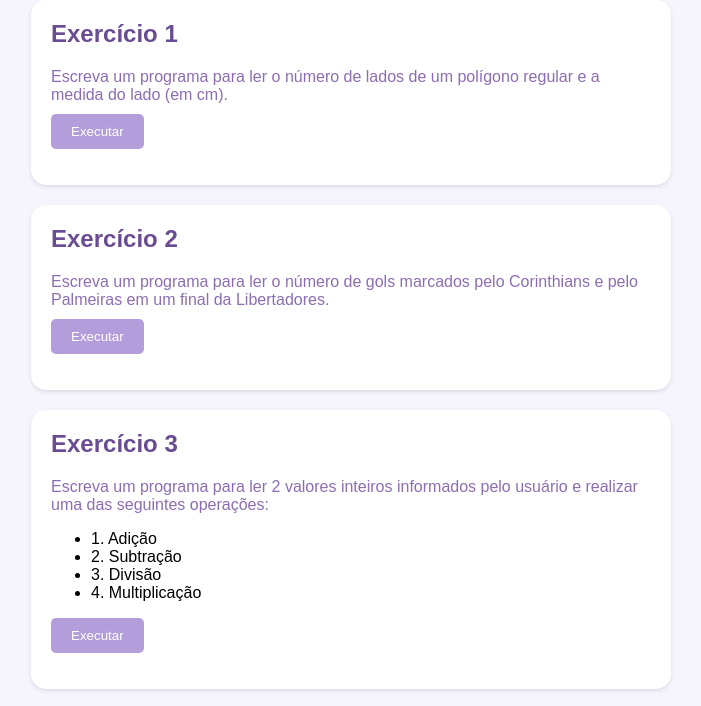
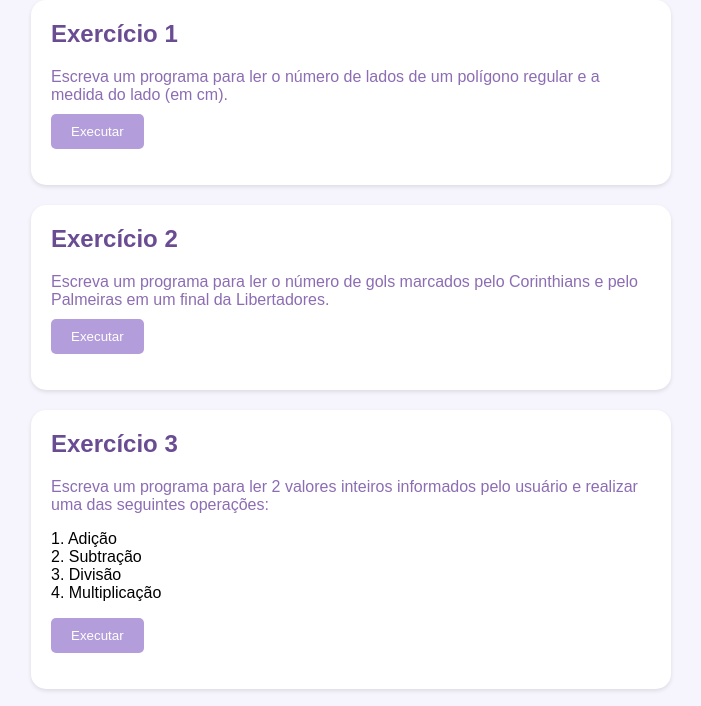
Before and after one commit to pamyszz/atividade-hora-codar-2, a plain HTML site: page index.html in a window 1280 px wide. Shown: the part 78-784 px from the top of the page, without its empty margins (289-990 px from the left). Drawn offline with Linux system fonts and the light colour scheme.

Commit message:
tirei bolinhas da lista

```diff
--- a/css/styles.css
+++ b/css/styles.css
@@ -19,6 +19,7 @@ h1 {
     margin: 20px auto;
     max-width: 600px;
     transition: box-shadow 0.3s ease;
+    text-decoration: none;
 }
 
 .exercicio:hover {
@@ -28,6 +29,11 @@ h1 {
 .exercicio h2 {
     color: #6a4c93;
     margin-top: 0;
+}
+
+.exercicio ul {
+    list-style-type: none;
+    padding-left: 0;
 }
 
 .exercicio p {
```
